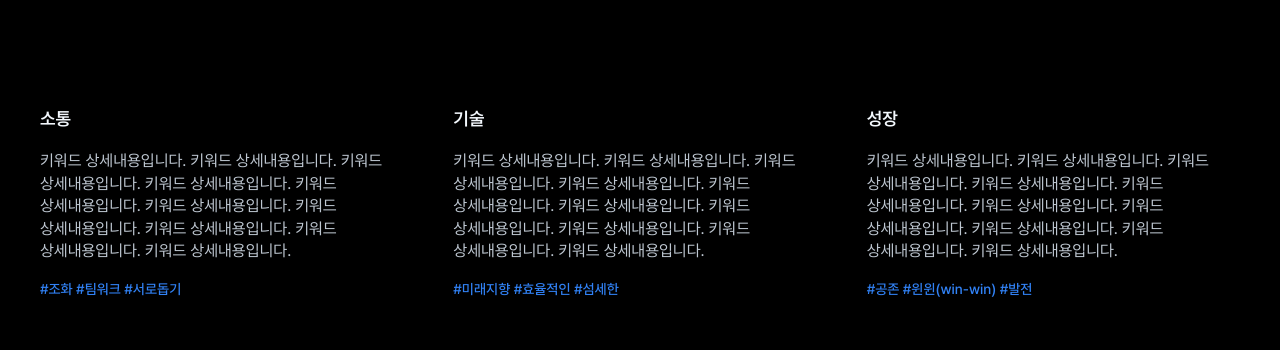
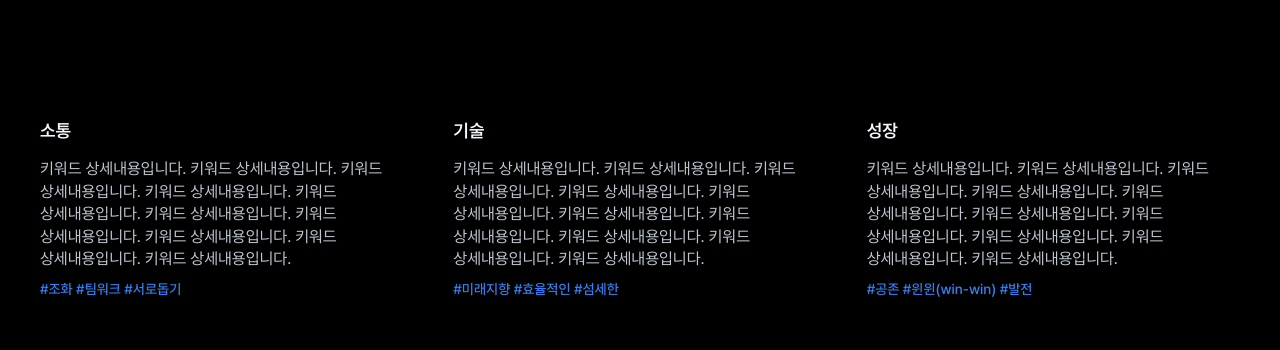
Before and after one commit to johyuni/johyuni.github.io, a React (Create React App) app: page / in a window 1280 px wide. Shown: the part 3580-3930 px from the top of the page. Built offline with nearby package versions, Linux system fonts and the light colour scheme.

Commit message:
수정 : 간격수정

```diff
--- a/src/assets/styles/pages/_core.scss
+++ b/src/assets/styles/pages/_core.scss
@@ -17,12 +17,13 @@
         color: $color_gray6;
       }
       &__body2 {
-        padding-top: 2rem;
+        padding-top: 1.6rem;
         color: $color_gray5;
+        font-weight: 400;
       }
       &__body3 {
         display: block;
-        padding-top: 1.8rem;
+        padding-top: 1rem;
         color: $color_primary;
       }
     }
@@ -40,17 +41,10 @@
         flex-direction: column;
         gap: 4rem;
       }
-      .txt__body3 {
-        padding-top: 1rem;
-      }
     }
   }
 
   // media::mobile
   @media screen and (max-width: 768px) {
-    .main__content .txt__body2 {
-      padding-top: 1.6rem;
-      font-weight: 400;
-    }
   }
 }
```
